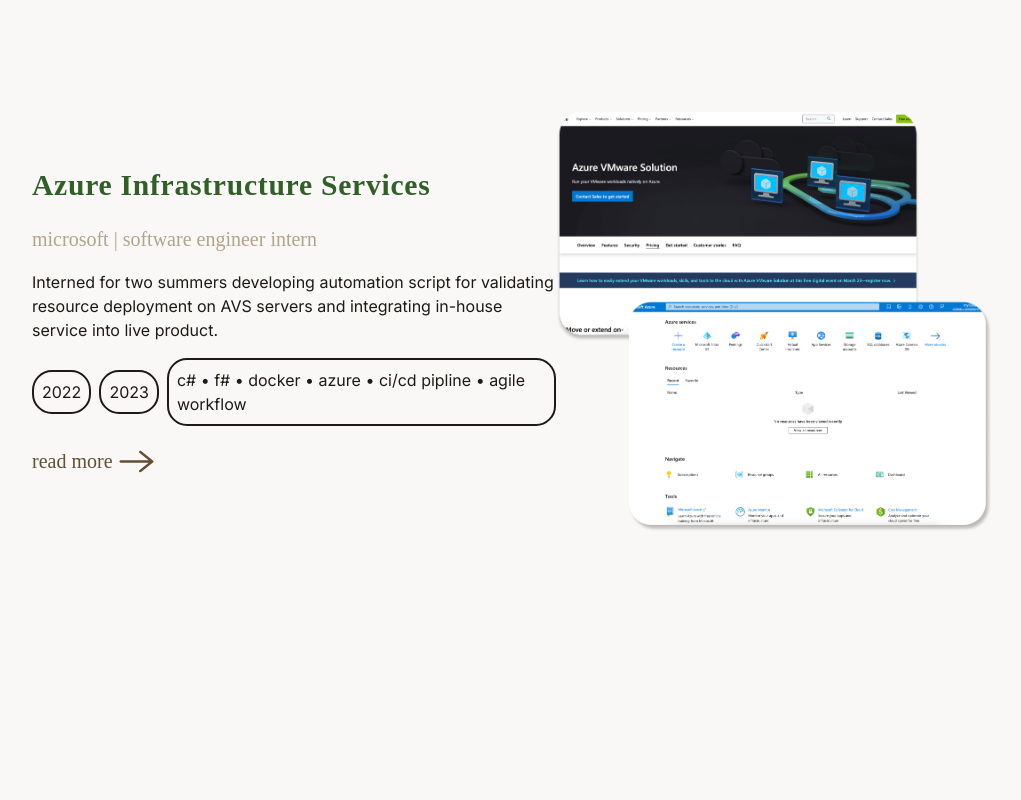
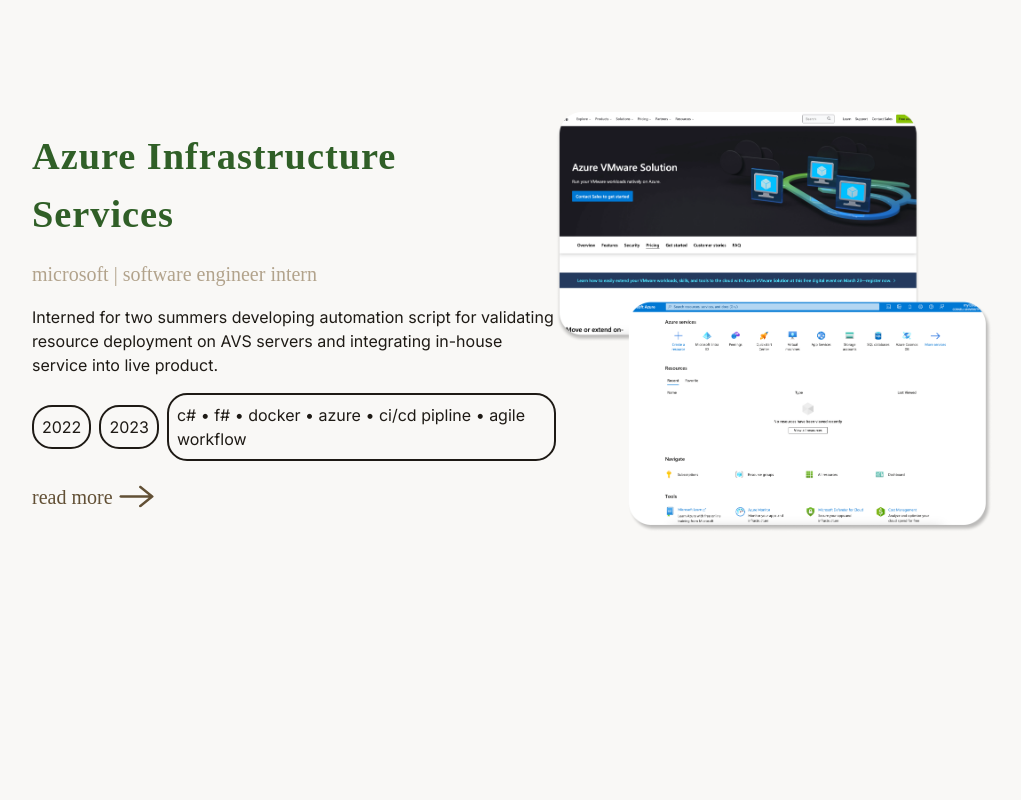
Before and after one commit to michelleli01/portfolio-v2, a SvelteKit app: page / in a window 1280 px wide. Shown: the part 980-1780 px from the top of the page, without its empty margins (128-1149 px from the left). Built offline with nearby package versions, Linux system fonts and the light colour scheme.

Commit message:
most blog functionality + styles

```diff
--- a/package.json
+++ b/package.json
@@ -14,6 +14,7 @@
 	"devDependencies": {
 		"@sveltejs/adapter-auto": "^2.0.0",
 		"@sveltejs/kit": "^1.27.4",
+		"@tailwindcss/typography": "^0.5.10",
 		"@typescript-eslint/eslint-plugin": "^6.0.0",
 		"@typescript-eslint/parser": "^6.0.0",
 		"autoprefixer": "^10.4.16",
--- a/src/routes/blog/+page.svelte
+++ b/src/routes/blog/+page.svelte
@@ -6,9 +6,11 @@
 	<ul class="posts">
 		{#each data.posts as post}
 			<li class="post">
-				<a href="/blog/{post.slug}" class="title">{post.title}</a>
-				<p class="date">{post.date}</p>
-				<p class="description">{post.description}</p>
+				<a href="/blog/{post.slug}" class="text-primary font-semibold font-serif text-heading-3"
+					>{post.title}</a
+				>
+				<p class="text-gray-2 font-sans text-body">{post.date}</p>
+				<p class="text-general">{post.description}</p>
 			</li>
 		{/each}
 	</ul>
--- a/src/routes/blog/[slug]/+page.svelte
+++ b/src/routes/blog/[slug]/+page.svelte
@@ -9,15 +9,15 @@
 	<meta property="og:title" content={data.meta.title} />
 </svelte:head>
 
-<article>
-	<!-- Title -->
+<article class="h-screen">
 	<hgroup>
-		<h1>{data.meta.title}</h1>
-		<p>Published at {data.meta.date}</p>
+		<h1 class="text-heading-1 font-serif text-primary">{data.meta.title}</h1>
+		<p class="text-sans text-body text-gray-2">Published at {data.meta.date}</p>
 	</hgroup>
 
-	<!-- Post -->
-	<div class="prose">
-		<svelte:component this={data.content} />
+	<div
+		class="pt-10 text-general prose-pre:bg-gray-2 prose prose-headings:font-serif prose-h2:text-heading-2 prose-h2:text-primary prose-h2:font-medium prose-h3:text-heading-3 prose-p:text-sans bg-gray"
+	>
+		<svelte:component this={data.content} class="" />
 	</div>
 </article>
--- a/tailwind.config.js
+++ b/tailwind.config.js
@@ -12,9 +12,9 @@
 			},
 			fontSize: {
 				title: ['clamp(3.125rem, 5vw, 7.5rem)'],
-				'heading-1': ['clamp(1.85rem, 1vw, 3.75rem)'],
-				'heading-2': ['clamp(2.4rem, 8vw, 10rem)'],
-				'heading-3': ['clamp(1.25rem, 1vw, 1.875rem)'],
+				'heading-1': ['clamp(1.85rem, 3vw, 3.75rem)'],
+				'heading-2': ['clamp(1.5rem, 2vw, 3em)'],
+				'heading-3': ['clamp(1.25rem, 1.5vw, 2.5rem)'],
 				'heading-4': '1.25rem',
 				body: '1rem'
 			},
@@ -34,5 +34,5 @@
 			}
 		}
 	},
-	plugins: []
+	plugins: [require('@tailwindcss/typography')]
 };
```
Also changed, not shown: src/posts/photography.md (renamed from src/posts/test.md, +5 -1 lines), src/routes/blog/cu_reviews_photos.png (added), 1 other file (tests, documents, lock files or other folders).
